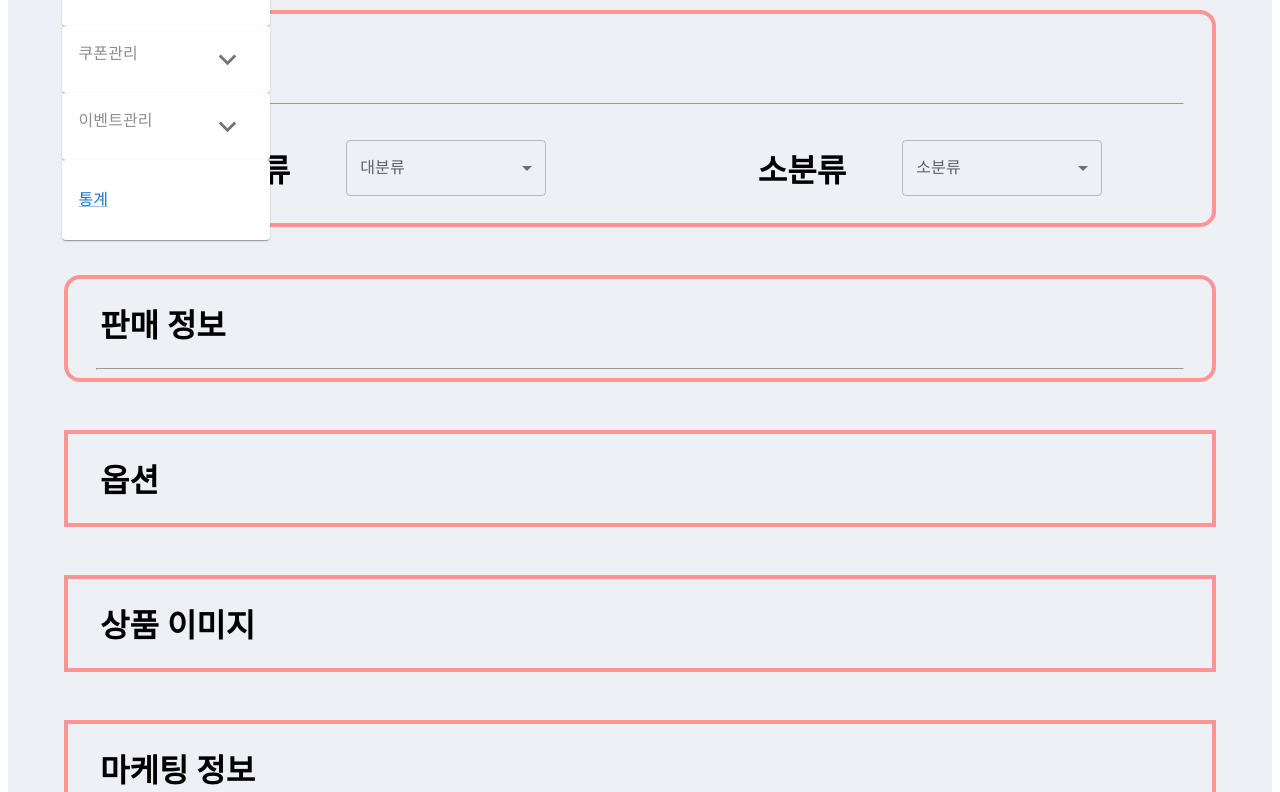
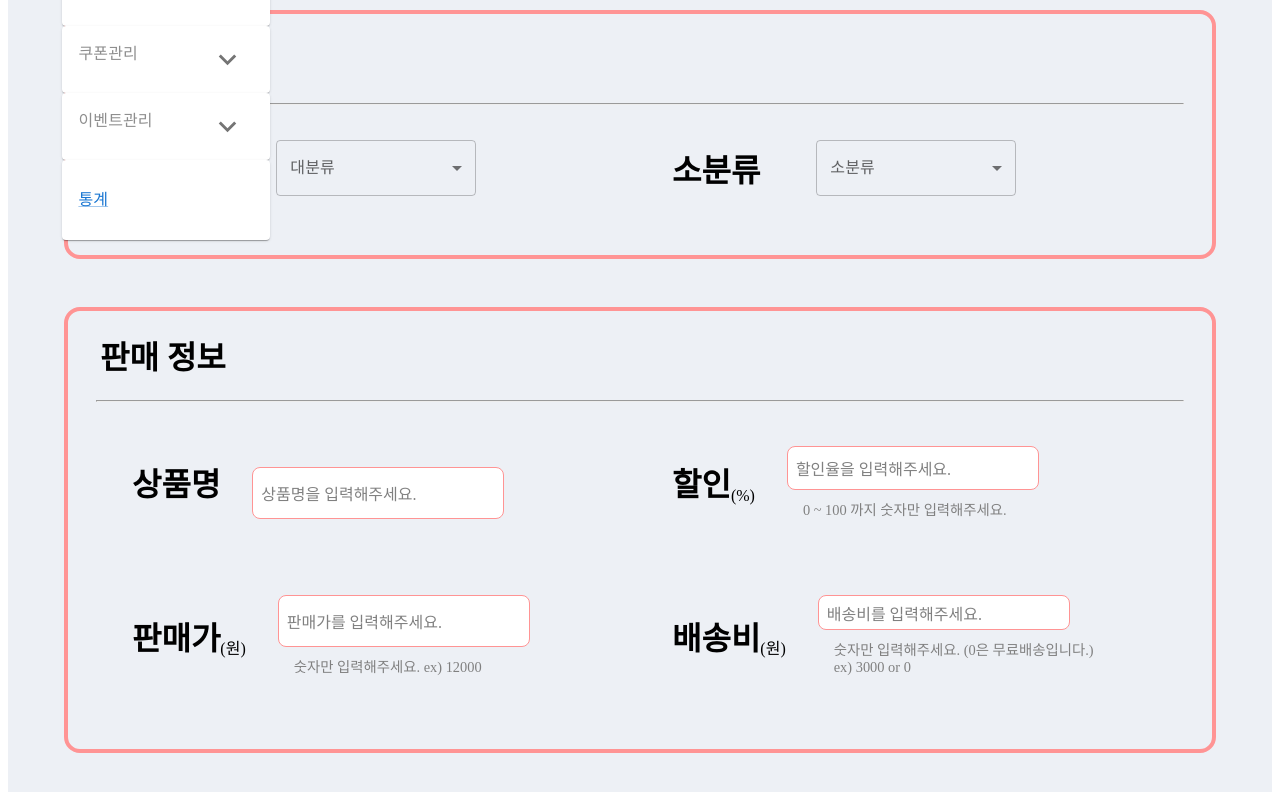
Before and after one commit to ehddn5252/AbuyZ, a Next.js app in the folder front/: page /admin/product in a window 1280 px wide. Shown: the part 348-1140 px from the top of the page. Built offline with nearby package versions, Linux system fonts and the light colour scheme; a web font is replaced by a local one.

Commit message:
:sparkles: productInfo 구현

```diff
--- a/front/components/admin/product/AddProduct.js
+++ b/front/components/admin/product/AddProduct.js
@@ -20,7 +20,7 @@ export default function AddProduct() {
   );
 }
 
-const Title = styled.p`
+export const Title = styled.p`
   font-size: xxx-large;
   font-weight: 1000;
   padding-top: 3rem;
--- a/front/components/admin/product/SaleProductCategory.js
+++ b/front/components/admin/product/SaleProductCategory.js
@@ -26,24 +26,29 @@ export default function SaleProductCategory() {
   const smallCategoryList = {
     대분류: [],
     식품: ["과일", "채소", "고기", "과자", "생수"],
-    생활건강: ["의류", "언더웨어", "신발", "가방", "악세서리"],
-    가구인테리어: [
+    "생활, 건강": ["의류", "언더웨어", "신발", "가방", "악세서리"],
+    "가구, 인테리어": [
       "주방가구",
       "거실가구",
       "커튼/블라인드",
       "학생/사무가구",
       "침실가구",
     ],
-    반려도서취미: ["도서", "노트/다이어리", "사료", "필기류", "반려동물용품"],
-
+    "반려, 도서, 취미": [
+      "도서",
+      "노트/다이어리",
+      "사료",
+      "필기류",
+      "반려동물 용품",
+    ],
     뷰티: ["스킨케어", "향수", "헤어/바디", "메이크업", "네일"],
   };
 
   return (
-    <CategoryContainer>
+    <ContainerBox>
       <h1 style={{ paddingLeft: "2rem" }}>카테고리</h1>
       <hr style={{ background: "#ff9494", width: "95%" }}></hr>
-      <ClassificationBox>
+      <ContentBox>
         <CategoryBox>
           <Title>대분류</Title>
           <FormControl sx={{ m: 1, minWidth: 100, width: 200 }}>
@@ -62,9 +67,9 @@ export default function SaleProductCategory() {
                 <em>대분류</em>
               </MenuItem>
               <MenuItem value={"식품"}>식품</MenuItem>
-              <MenuItem value={"생활건강"}>생활/건강</MenuItem>
-              <MenuItem value={"가구인테리어"}>가구/인테리어</MenuItem>
-              <MenuItem value={"반려도서취미"}>반려/도서/취미</MenuItem>
+              <MenuItem value={"생활, 건강"}>생활/건강</MenuItem>
+              <MenuItem value={"가구, 인테리어"}>가구/인테리어</MenuItem>
+              <MenuItem value={"반려, 도서, 취미"}>반려/도서/취미</MenuItem>
               <MenuItem value={"뷰티"}>뷰티</MenuItem>
             </Select>
           </FormControl>
@@ -87,33 +92,33 @@ export default function SaleProductCategory() {
                 <em>소분류</em>
               </MenuItem>
               {smallCategoryList[bigCategory]?.map((data, idx) => (
-                <MenuItem key={idx} value={data.replace(/\//g, "")}>
+                <MenuItem key={idx} value={data.replace(/\//g, ", ")}>
                   {data}
                 </MenuItem>
               ))}
             </Select>
           </FormControl>
         </CategoryBox>
-      </ClassificationBox>
-    </CategoryContainer>
+      </ContentBox>
+    </ContainerBox>
   );
 }
 
-const CategoryContainer = styled.div`
+export const ContainerBox = styled.div`
   border: 0.3rem solid #ff9494;
   border-radius: 1rem;
   margin-bottom: 3rem;
+  padding-bottom: 2rem;
 `;
 
-const ClassificationBox = styled.div`
+export const ContentBox = styled.div`
   display: flex;
-  padding-left: 2rem;
+  padding-left: 4rem;
 `;
 
 const CategoryBox = styled.div`
   display: flex;
   width: 100%;
-  justify-content: center;
   align-items: center;
 `;
 
--- a/front/components/admin/product/SaleProductInfo.js
+++ b/front/components/admin/product/SaleProductInfo.js
@@ -1,17 +1,189 @@
-import React from "react";
+import React, { useState } from "react";
 import styled from "styled-components";
+import { ContainerBox } from "./SaleProductCategory";
 
 export default function SaleProductInfo() {
+  // 상품명
+  const [name, setName] = useState("");
+  const [namePlaceholder, setNamePlaceholder] =
+    useState("상품명을 입력해주세요.");
+  // 할인
+  const [sale, setSale] = useState("");
+  const [salePlaceholder, setSalePlaceholder] =
+    useState("할인율을 입력해주세요.");
+  // 판매가
+  const [price, setPrice] = useState("");
+  const [pricePlaceholder, setPricePlaceholder] =
+    useState("판매가를 입력해주세요.");
+  // 할인
+  const [fee, setFee] = useState("");
+  const [feePlaceholder, setFeePlaceholder] =
+    useState("배송비를 입력해주세요.");
+
+  // 상품명
+  const nameChange = (event) => {
+    setName(event.target.value);
+  };
+  const nameFocus = () => {
+    setNamePlaceholder("");
+  };
+  const nameBlur = () => {
+    setNamePlaceholder("상품명을 입력해주세요.");
+  };
+  // 할인율
+  const saleChange = (event) => {
+    setSale(event.target.value);
+  };
+  const saleFocus = () => {
+    setSalePlaceholder("");
+  };
+  const saleBlur = () => {
+    setSalePlaceholder("할인율을 입력해주세요.");
+  };
+  // 판매가
+  const priceChange = (event) => {
+    setPrice(event.target.value);
+  };
+  const priceFocus = () => {
+    setPricePlaceholder("");
+  };
+  const priceBlur = () => {
+    setPricePlaceholder("판매가를 입력해주세요.");
+  };
+  // 배송비
+  const feeChange = (event) => {
+    setFee(event.target.value);
+  };
+  const feeFocus = () => {
+    setFeePlaceholder("");
+  };
+  const feeBlur = () => {
+    setFeePlaceholder("배송비를 입력해주세요.");
+  };
+
   return (
-    <InfoContainer>
+    <ContainerBox>
       <h1 style={{ paddingLeft: "2rem" }}>판매 정보</h1>
       <hr style={{ background: "#ff9494", width: "95%" }}></hr>
-    </InfoContainer>
+      {/* 상품명, 할인 */}
+      <SalesInfoBox>
+        <InfoBox>
+          <TitleBox>
+            <Title>상품명</Title>
+          </TitleBox>
+          <InputContainer>
+            <Input
+              placeholder={namePlaceholder}
+              onChange={nameChange}
+              onFocus={nameFocus}
+              onBlur={nameBlur}
+              style={{ height: "3rem" }}
+            />
+          </InputContainer>
+        </InfoBox>
+        <InfoBox>
+          <TitleBox>
+            <Title>할인</Title>
+            <div>(%)</div>
+          </TitleBox>
+          <InputContainer>
+            <Input
+              placeholder={salePlaceholder}
+              onChange={saleChange}
+              onFocus={saleFocus}
+              onBlur={saleBlur}
+            />
+            <Description>0 ~ 100 까지 숫자만 입력해주세요.</Description>
+          </InputContainer>
+        </InfoBox>
+      </SalesInfoBox>
+      {/* 판매가, 배송비 */}
+      <SalesInfoBox>
+        <InfoBox>
+          <TitleBox>
+            <Title>판매가</Title>
+            <div>(원)</div>
+          </TitleBox>
+          <InputContainer>
+            <Input
+              placeholder={pricePlaceholder}
+              onChange={priceChange}
+              onFocus={priceFocus}
+              onBlur={priceBlur}
+            />
+            <Description>숫자만 입력해주세요. ex) 12000</Description>
+          </InputContainer>
+        </InfoBox>
+        <InfoBox>
+          <TitleBox>
+            <Title>배송비</Title>
+            <div>(원)</div>
+          </TitleBox>
+          <InputContainer>
+            <Input
+              placeholder={feePlaceholder}
+              onChange={feeChange}
+              onFocus={feeFocus}
+              onBlur={feeBlur}
+            />
+            <Description>
+              숫자만 입력해주세요. (0은 무료배송입니다.)
+              <br />
+              ex) 3000 or 0
+            </Description>
+          </InputContainer>
+        </InfoBox>
+      </SalesInfoBox>
+    </ContainerBox>
   );
 }
 
-const InfoContainer = styled.div`
-  border: 0.3rem solid #ff9494;
-  border-radius: 1rem;
-  margin-bottom: 3rem;
+const SalesInfoBox = styled.div`
+  display: flex;
+  margin-left: 4rem;
 `;
+
+const InfoBox = styled.div`
+  display: flex;
+  width: 100%;
+  align-items: center;
+`;
+
+const TitleBox = styled.div`
+  display: flex;
+  align-items: flex-end;
+  margin-right: 2rem;
+`;
+
+const Title = styled.div`
+  font-size: 2rem;
+  font-weight: 800;
+`;
+
+const InputContainer = styled.div`
+  display: flex;
+  flex-direction: column;
+  justify-content: flex-end;
+  height: 50%;
+`;
+
+const Input = styled.input`
+  border: 0.1rem solid #ff9494;
+  border-radius: 0.5rem;
+  width: 15rem;
+  height: 7rem;
+  padding-left: 0.5rem;
+  font-size: 1.3rem;
+
+  &::placeholder {
+    color: gray;
+    font-size: 1rem;
+  }
+`;
+
+const Description = styled.div`
+  font-size: 0.9rem;
+  padding-top: 0.5rem;
+  padding-left: 1rem;
+  color: gray;
+`;
```
